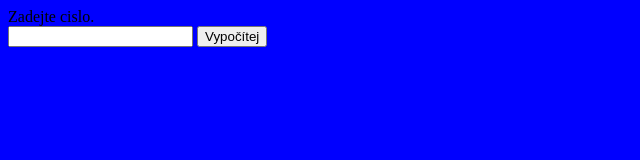
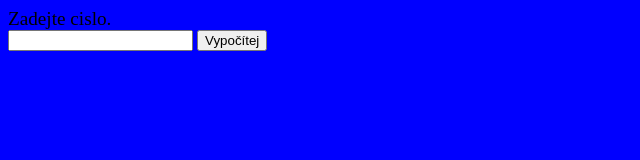
Before and after one commit to Matykow/VAP, a plain HTML site: page index.html in a window 1280 px wide. Shown: the full height of the page, 0-640 px from the left. Drawn offline with Linux system fonts and the light colour scheme.

Commit message:
Added new branch

```diff
--- a/index.html
+++ b/index.html
@@ -9,7 +9,7 @@
 </head>
 <body>
     <script src="index.js"></script>
-    <div>Zadejte cislo.</div>
+    <div><big>Zadejte cislo.</big></div>
     <input type="number" id="vstup">
     <input type="button" onclick="vypocitej()" value="Vypočítej">
 </body>
```
